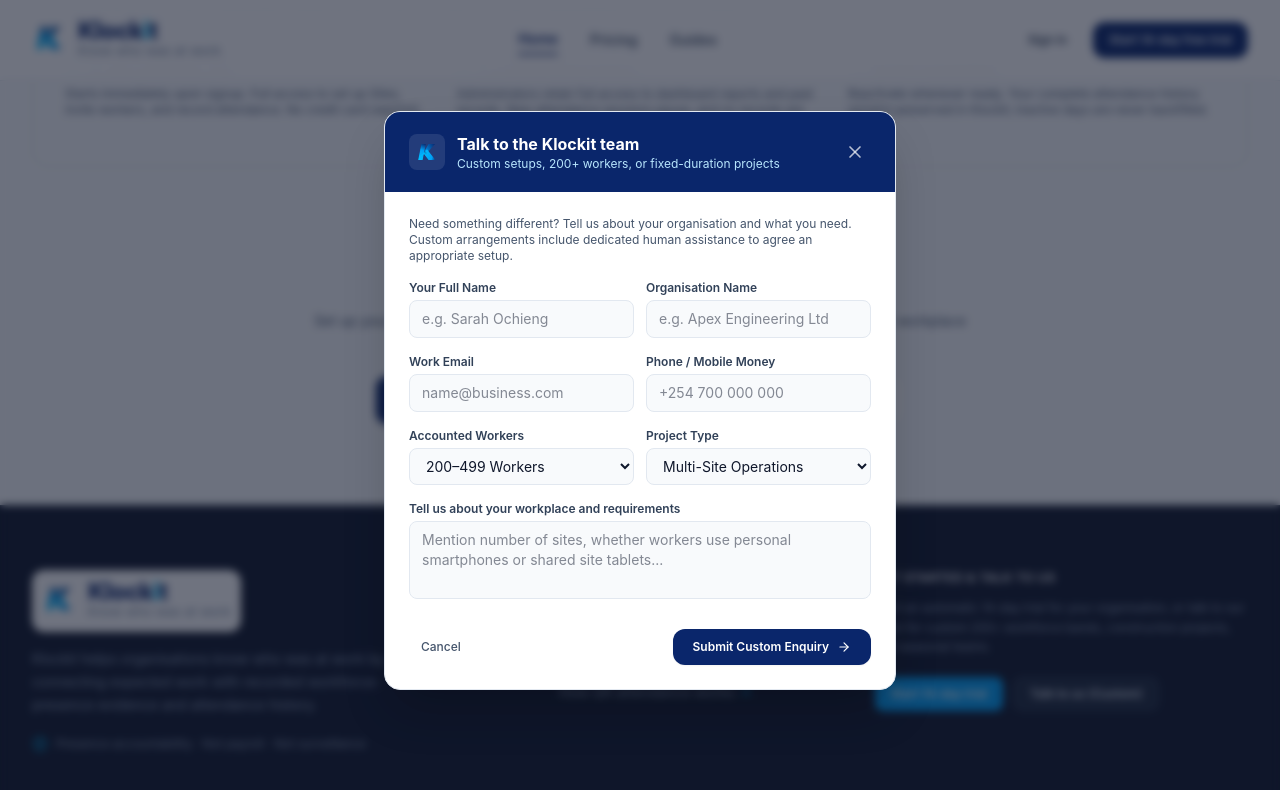
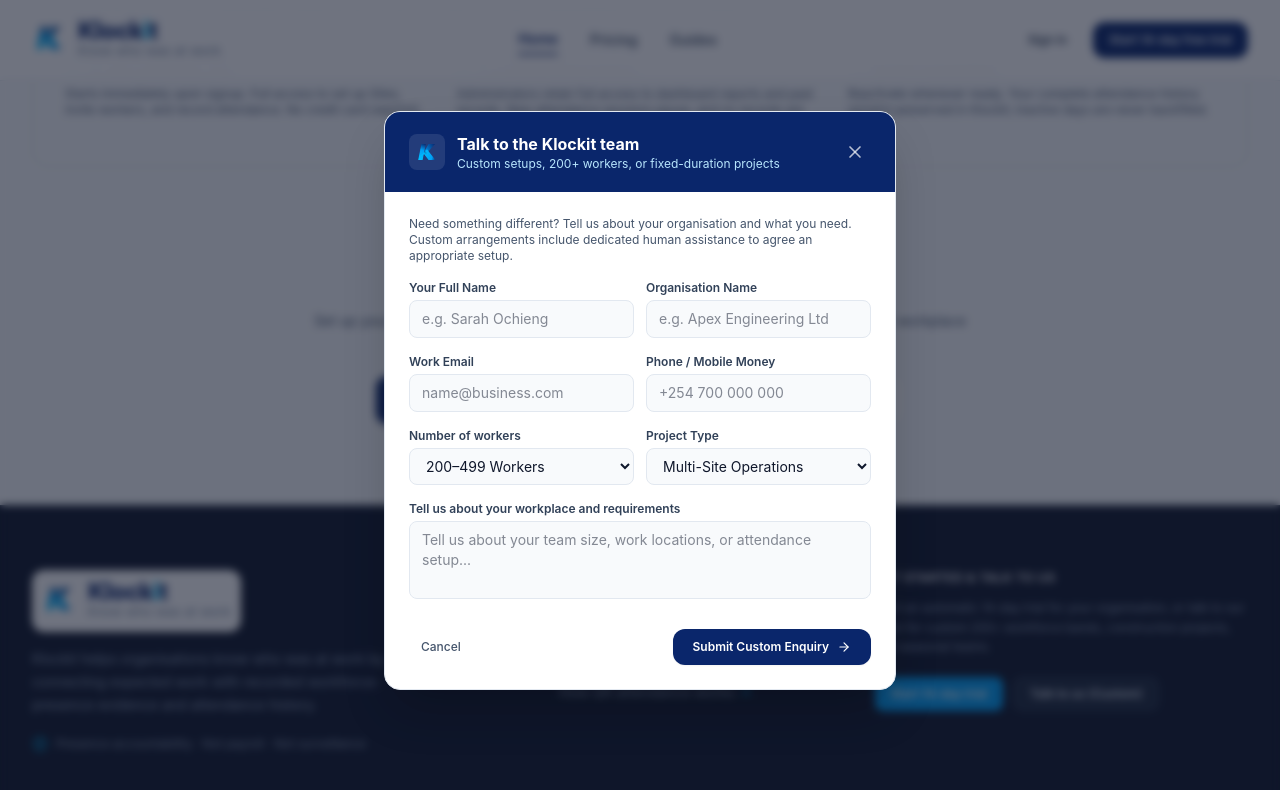
Before and after one commit to Fkenogo/klockit-web-prototype, a React (Vite) app: page / in a window 1280 px wide. Both pictures are taken after a click on the button "Need Custom or 200+? Talk to us". Shown: the part 3515-4305 px from the top of the page. Built offline with nearby package versions, Linux system fonts and the light colour scheme.

Commit message:
Refine website copy to match Klockit product truth

```diff
--- a/src/components/ContactModal.tsx
+++ b/src/components/ContactModal.tsx
@@ -16,7 +16,7 @@ export function ContactModal({ isOpen, onClose, defaultPlanName }: ContactModalP
     phone: '',
     organisation: '',
     workerCount: '200+',
-    useCase: 'Multi-site operational workforce',
+    useCase: 'Multiple work locations',
     notes: '',
   });
 
@@ -84,7 +84,7 @@ export function ContactModal({ isOpen, onClose, defaultPlanName }: ContactModalP
                 <span className="font-semibold text-slate-800">{formData.organisation}</span>
               </div>
               <div className="flex justify-between text-slate-600">
-                <span>Workforce scale:</span>
+                <span>Team size:</span>
                 <span className="font-semibold text-slate-800">{formData.workerCount} workers</span>
               </div>
               <div className="flex justify-between text-slate-600">
@@ -168,7 +168,7 @@ export function ContactModal({ isOpen, onClose, defaultPlanName }: ContactModalP
             <div className="grid grid-cols-2 gap-3">
               <div>
                 <label className="block text-xs font-semibold text-slate-700 mb-1">
-                  Accounted Workers
+                  Number of workers
                 </label>
                 <select
                   value={formData.workerCount}
@@ -191,7 +191,7 @@ export function ContactModal({ isOpen, onClose, defaultPlanName }: ContactModalP
                   onChange={(e) => setFormData({ ...formData, useCase: e.target.value })}
                   className="w-full px-3 py-2 bg-slate-50 border border-slate-200 rounded-lg text-sm text-slate-900 focus:outline-none focus:ring-2 focus:ring-[#009FF5] focus:bg-white"
                 >
-                  <option value="Multi-site operational workforce">Multi-Site Operations</option>
+                  <option value="Multiple work locations">Multi-Site Operations</option>
                   <option value="Construction project (fixed duration)">Construction Project</option>
                   <option value="Seasonal operations">Seasonal Operations</option>
                   <option value="Event or temporary deployment">Event / Temporary Deployment</option>
@@ -205,7 +205,7 @@ export function ContactModal({ isOpen, onClose, defaultPlanName }: ContactModalP
               </label>
               <textarea
                 rows={3}
-                placeholder="Mention number of sites, whether workers use personal smartphones or shared site tablets..."
+                placeholder="Tell us about your team size, work locations, or attendance setup..."
                 value={formData.notes}
                 onChange={(e) => setFormData({ ...formData, notes: e.target.value })}
                 className="w-full px-3 py-2 bg-slate-50 border border-slate-200 rounded-lg text-sm text-slate-900 focus:outline-none focus:ring-2 focus:ring-[#009FF5] focus:bg-white resize-none"
```
